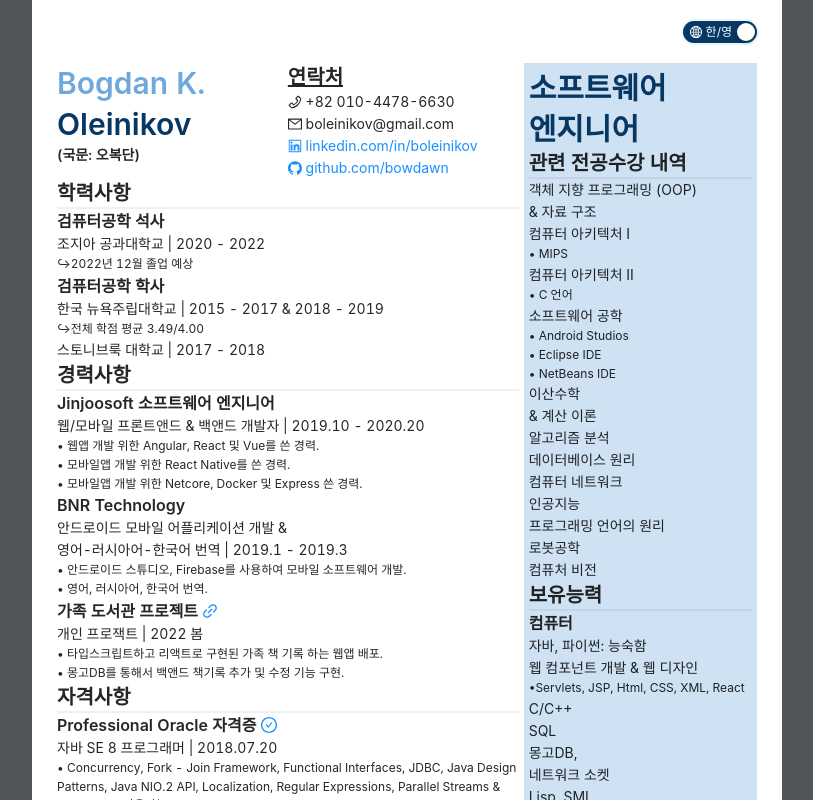
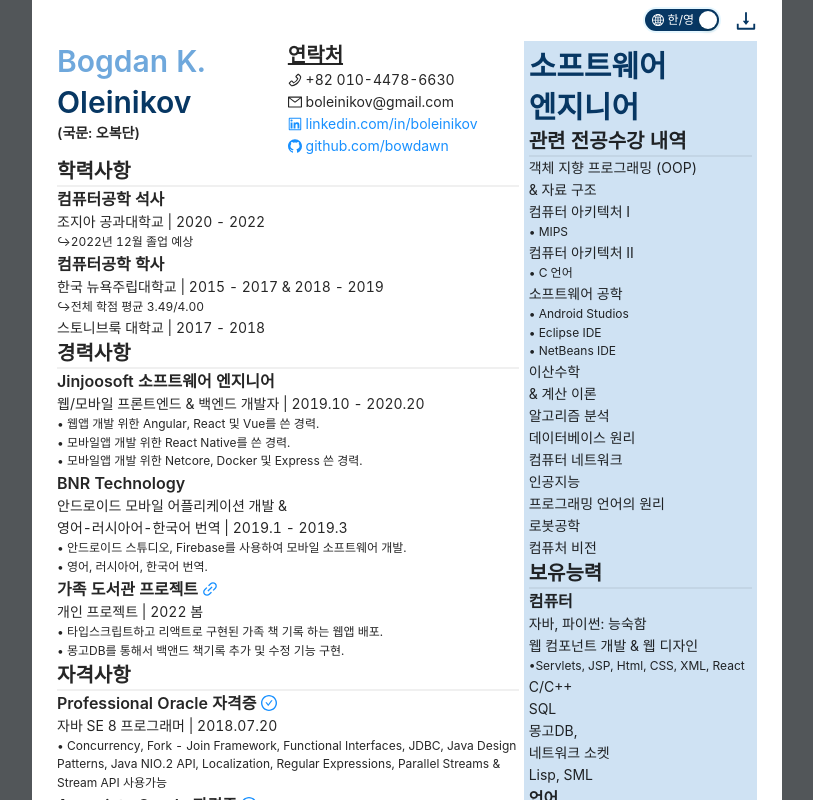
Before and after one commit to bowdawn/oleinikov-resume, a React (Create React App) app: page / in a window 1280 px wide. Both pictures are taken after a click on the switch "En/Kr". Shown: the top 800 px of the page, without its empty margins (233-1046 px from the left). Built offline with nearby package versions, Linux system fonts and the light colour scheme.

Commit message:
downloadable resume

```diff
--- a/src/App.tsx
+++ b/src/App.tsx
@@ -1,12 +1,13 @@
 import React, { FC, useState } from 'react';
-import { Row, Col, Divider, Typography, Progress, PageHeader, Switch } from 'antd';
+import { Row, Col, Divider, Typography, Progress, PageHeader, Switch, Space } from 'antd';
 import './App.css';
-import { GlobalOutlined } from '@ant-design/icons';
+import { DownloadOutlined, FontSizeOutlined, GlobalOutlined } from '@ant-design/icons';
 import ResumeItem from './components/ResumeItem';
 import resume_en from './static/resume_en';
 import resume_kr from './static/resume_kr';
 import progress_props from './static/progress_props';
 import { useTranslation } from 'react-i18next';
+import Link from 'antd/lib/typography/Link';
 
 
 const { Title, Text } = Typography;
@@ -19,11 +20,17 @@ const App: FC = () => {
       <Row className="resume">
         <Col span={24}>
           <PageHeader extra={
+            <Space align='center' size="middle">
             <Switch checked={resume.type == "Kr"}
+              style={{marginBottom: "6px"}}
               onClick={() => { setResume(resume.type == "En" ? resume_kr : resume_en) }
               }
               unCheckedChildren={<div><GlobalOutlined /> {resume.switch}</div>}
-              checkedChildren={<div><GlobalOutlined /> {resume.switch}</div>} />}
+              checkedChildren={<div><GlobalOutlined /> {resume.switch}</div>} />
+            <Link href={resume.link}><DownloadOutlined  className={"download " + (resume.type == "En" ? "download-en" : "download-kr")} /></Link>
+            </Space>
+
+            }
           />
 
         </Col>
--- a/src/static/locales/kr/education.tsx
+++ b/src/static/locales/kr/education.tsx
@@ -1,7 +1,7 @@
 import Education from "../../../types/Education";
 
 export default {
-    "id1_header" : "검퓨터공학 석사",
+    "id1_header" : "컴퓨터공학 석사",
     "id1_title" : "조지아 공과대학교 | 2020 - 2022",
     "id1_detail" : "↪2022년 12월 졸업 예상",
 } as Education
--- a/src/static/resume_en.tsx
+++ b/src/static/resume_en.tsx
@@ -9,6 +9,7 @@ const resume_en: Resume =
 {
     type: "En",
     switch: "En/Kr",
+    link:"https://docs.google.com/document/d/1strcvdGnFYgnZcr6p-ZkN-jG5LUgcatPFOw1RdPp54o/export?format=pdf",
     first: "Bogdan K.",
     last: "Oleinikov",
     contact: "Contact",
--- a/src/static/resume_kr.tsx
+++ b/src/static/resume_kr.tsx
@@ -6,6 +6,7 @@ const resume_kr: Resume =
 {
     type: "Kr",
     switch: "한/영",
+    link:"https://docs.google.com/document/d/1RP1pIF0FY17Ht_en6M6Qs5ERcD1qj9eUkm4FAixl30A/export?format=pdf",
     first: "복단",
     last: "오",
     contact: "연락처",
@@ -32,7 +33,7 @@ const resume_kr: Resume =
     {
         description:
             [
-                { type: "header", text: "검퓨터공학 학사" },
+                { type: "header", text: "컴퓨터공학 학사" },
                 { type: "title", text: "한국 뉴욕주립대학교 | 2015 - 2017 & 2018 - 2019" },
                 { type: "detail", text: "↪전체 학점 평균 3.49/4.00" },
                 { type: "title", text: "스토니브룩 대학교 | 2017 - 2018" },
@@ -43,7 +44,7 @@ const resume_kr: Resume =
         description:
             [
                 { type: "header", text: "Jinjoosoft 소프트웨어 엔지니어" },
-                { type: "title", text: "웹/모바일 프론트앤드 & 백앤드 개발자 | 2019.10 - 2020.20" },
+                { type: "title", text: "웹/모바일 프론트엔드 & 백엔드 개발자 | 2019.10 - 2020.20" },
                 { type: "detail", text: "• 웹앱 개발 위한 Angular, React 및 Vue를 쓴 경력." },
                 { type: "detail", text: "• 모바일앱 개발 위한 React Native를 쓴 경력." },
                 { type: "detail", text: "• 모바일앱 개발 위한 Netcore, Docker 및 Express 쓴 경력." },
@@ -65,7 +66,7 @@ const resume_kr: Resume =
         description:
             [
                 { type: "header", text: <div>가족 도서관 프로젝트{badges.library_website}</div> },
-                { type: "title", text: "개인 프로잭트 | 2022 봄" },
+                { type: "title", text: "개인 프로젝트 | 2022 봄" },
 
                 {
                     type: "detail", text: `• 타입스크립트하고 리액트로 구현된 가족 책 기록 하는 웹앱 배포.`,
--- a/src/style/ant-override.css
+++ b/src/style/ant-override.css
@@ -38,4 +38,6 @@ h1.ant-typography {
 .ant-page-header {
     padding-right: 0px;
     padding-left: 0px;
+    padding-top: 5px;
+    padding-bottom: 0px;
 }
--- a/src/style/resume.css
+++ b/src/style/resume.css
@@ -7,10 +7,6 @@
     padding-right: 25px;
     padding-bottom: 25px;
     text-align: start;
-}
-
-.basic-info-container {
-
 }
 
 .first-name {
@@ -41,3 +37,15 @@
 .description-detail {
     font-size: 12px
 }
+
+.download{
+    font-size: 22px;
+}
+
+.download-en{
+    color: #BFBFBF;
+}
+
+.download-kr{
+    color: #073763;
+}
--- a/src/types/Resume.ts
+++ b/src/types/Resume.ts
@@ -3,6 +3,7 @@ import ResumeItem from "./ResumeItem";
 interface ResumeType {
     type: "En" | "Kr";
     switch: string;
+    link: string;
     first: string;
     last: string;
     contact: string;
```
